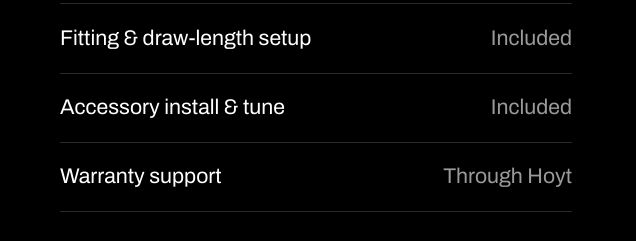
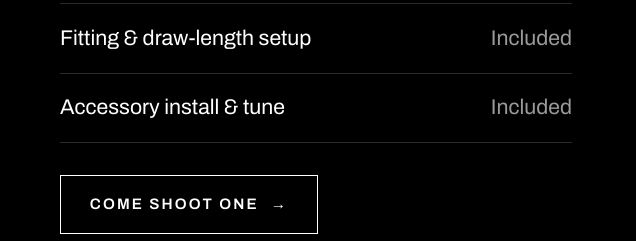
Before and after one commit to brightclimbmail/theteamroomcbs, a plain HTML site: page index.html in a window 1280 px wide. Shown: the part 5991-6232 px from the top of the page, 644-1280 px from the left. Drawn offline with nearby package versions, Linux system fonts and the light colour scheme.

Commit message:
Update index.html

```diff
--- a/index.html
+++ b/index.html
@@ -377,7 +377,6 @@
       <ul class="rv">
         <li><span>Fitting &amp; draw-length setup</span><span>Included</span></li>
         <li><span>Accessory install &amp; tune</span><span>Included</span></li>
-        <li><span>Warranty support</span><span>Through Hoyt</span></li>
       </ul>
       <div class="rv"><a href="#visit" class="btn">Come shoot one <span class="arr">&rarr;</span></a></div>
     </div>
```
